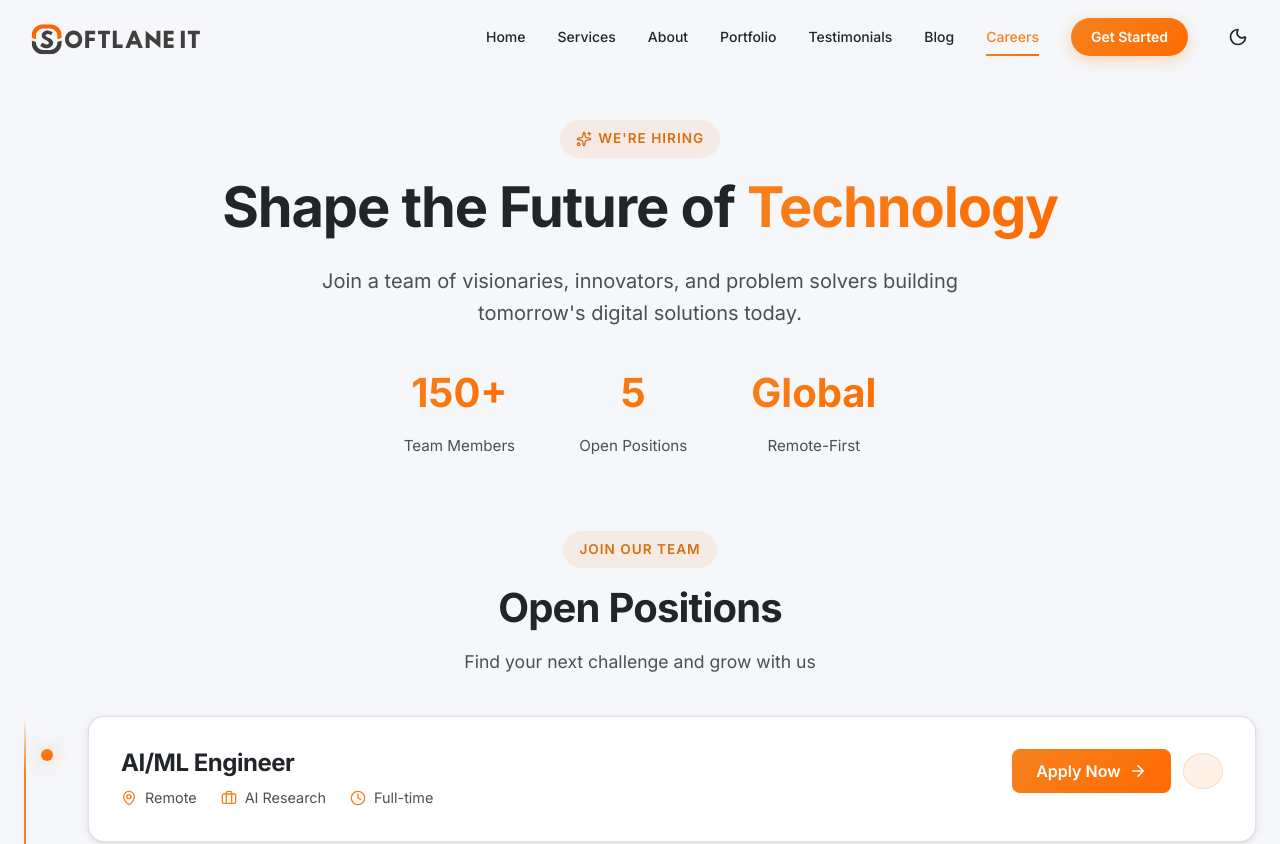
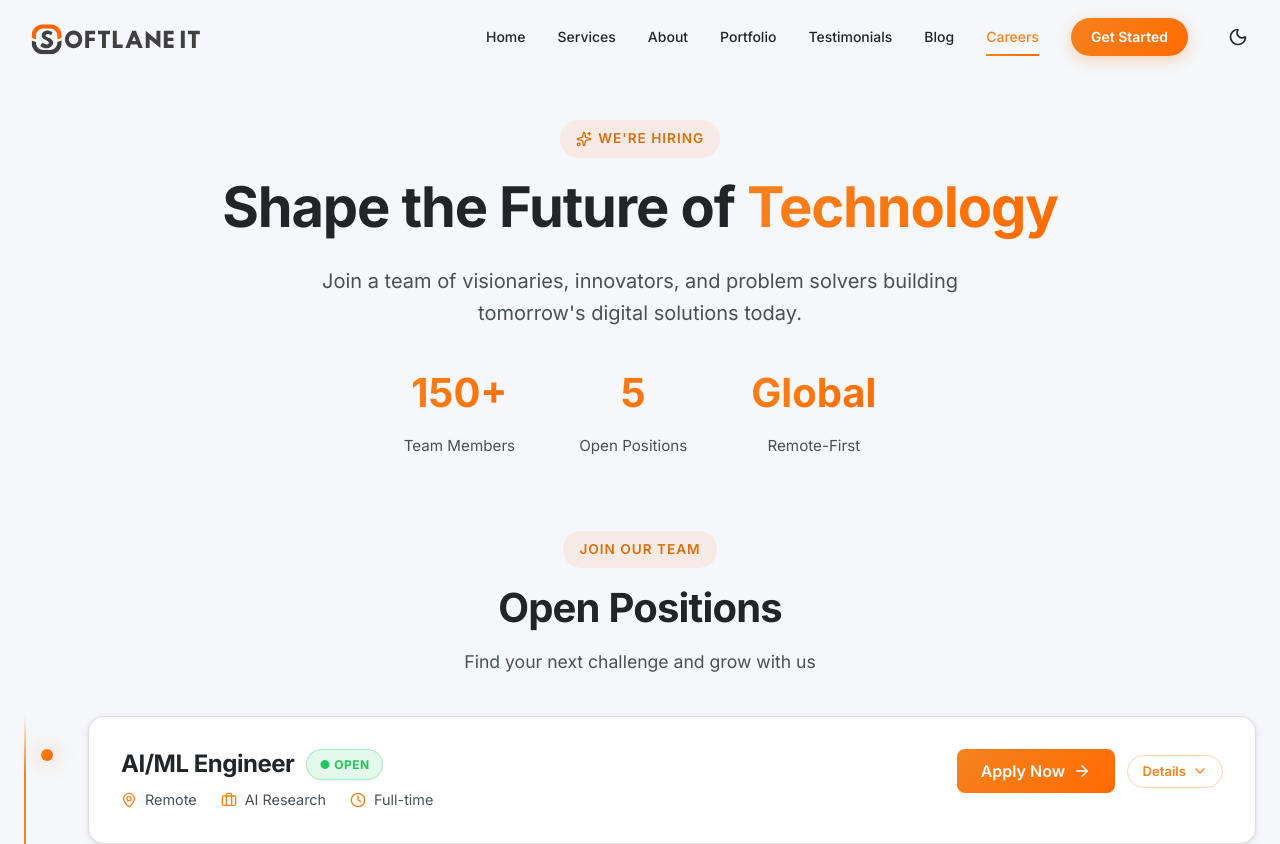
Before and after one commit to SoftLaneIT/softlaneit-official-website, a React (Vite) app: page /careers in a window 1280 px wide. Shown: the top 844 px of the page. Built offline with nearby package versions, Linux system fonts and the light colour scheme.

Commit message:
feat: Enhance Careers page job cards with status badges and redesigned toggle buttons, and update hero grid background.

```diff
--- a/src/pages/CareersPage.css
+++ b/src/pages/CareersPage.css
@@ -43,10 +43,13 @@
 }
 
 @keyframes float {
-  0%, 100% {
+
+  0%,
+  100% {
     transform: translateY(0) translateX(0);
     opacity: 0.6;
   }
+
   50% {
     transform: translateY(-100px) translateX(50px);
     opacity: 0.3;
@@ -189,11 +192,10 @@
   bottom: 0;
   width: 2px;
   background: linear-gradient(180deg,
-    transparent 0%,
-    var(--primary-orange) 20%,
-    var(--primary-orange) 80%,
-    transparent 100%
-  );
+      transparent 0%,
+      var(--primary-orange) 20%,
+      var(--primary-orange) 80%,
+      transparent 100%);
 }
 
 .position-card {
@@ -250,21 +252,24 @@
 }
 
 .toggle-btn {
-  display: flex;
+  display: inline-flex;
   align-items: center;
-  justify-content: center;
-  width: 36px;
-  height: 36px;
-  border-radius: 50%;
-  background: rgba(245, 130, 31, 0.1);
-  border: 1px solid rgba(245, 130, 31, 0.2);
+  gap: 0.35rem;
+  padding: 0.45rem 0.9rem;
+  border-radius: 20px;
+  background: transparent;
+  border: 1px solid rgba(245, 130, 31, 0.35);
   color: var(--primary-orange);
+  font-size: 0.82rem;
+  font-weight: 600;
   cursor: pointer;
   transition: all 0.3s ease;
+  white-space: nowrap;
 }
 
 .toggle-btn svg {
   transition: transform 0.3s ease;
+  flex-shrink: 0;
 }
 
 .toggle-btn-open svg {
@@ -272,7 +277,33 @@
 }
 
 .toggle-btn:hover {
-  background: rgba(245, 130, 31, 0.2);
+  background: rgba(245, 130, 31, 0.1);
+  border-color: var(--primary-orange);
+}
+
+/* Position status badge */
+.position-status {
+  display: inline-flex;
+  align-items: center;
+  gap: 0.3rem;
+  padding: 0.3rem 0.75rem;
+  border-radius: 20px;
+  font-size: 0.75rem;
+  font-weight: 700;
+  letter-spacing: 0.5px;
+  text-transform: uppercase;
+}
+
+.position-status-open {
+  background: rgba(34, 197, 94, 0.12);
+  color: #22c55e;
+  border: 1px solid rgba(34, 197, 94, 0.3);
+}
+
+.position-status-closed {
+  background: rgba(156, 163, 175, 0.12);
+  color: #9ca3af;
+  border: 1px solid rgba(156, 163, 175, 0.25);
 }
 
 /* Collapsible body */
@@ -618,6 +649,7 @@
   from {
     opacity: 0;
   }
+
   to {
     opacity: 1;
   }
@@ -628,6 +660,7 @@
     opacity: 0;
     transform: translateY(30px);
   }
+
   to {
     opacity: 1;
     transform: translateY(0);
--- a/src/pages/CareersPage.tsx
+++ b/src/pages/CareersPage.tsx
@@ -102,7 +102,12 @@ export const CareersPage = () => {
                 <div key={job.slug} className={`position-card ${isExpanded ? 'position-card-expanded' : ''}`}>
                   <div className="position-header" onClick={() => toggleJob(job.slug)} style={{ cursor: 'pointer' }}>
                     <div className="position-info">
-                    <h3>{job.attributes.title}</h3>
+                      <div style={{ display: 'flex', alignItems: 'center', gap: '0.75rem', marginBottom: '0.5rem' }}>
+                        <h3 style={{ margin: 0 }}>{job.attributes.title}</h3>
+                        <span className={`position-status ${job.attributes.status === 'closed' ? 'position-status-closed' : 'position-status-open'}`}>
+                          {job.attributes.status === 'closed' ? '● Closed' : '● Open'}
+                        </span>
+                      </div>
                       <div className="position-meta">
                         <span className="meta-item">
                           <MapPin size={16} />
@@ -118,13 +123,14 @@ export const CareersPage = () => {
                         </span>
                       </div>
                     </div>
-                  <div className="position-actions">
-                    <button className="apply-btn">
+                    <div className="position-actions" onClick={e => e.stopPropagation()}>
+                      <button className="apply-btn" onClick={() => toggleJob(job.slug)}>
                         Apply Now
                         <ArrowRight size={18} />
                       </button>
-                    <button className={`toggle-btn ${isExpanded ? 'toggle-btn-open' : ''}`} aria-label="Toggle details">
-                      <ChevronDown size={20} />
+                      <button className={`toggle-btn ${isExpanded ? 'toggle-btn-open' : ''}`} onClick={() => toggleJob(job.slug)} aria-label="Toggle details">
+                        {isExpanded ? 'Hide' : 'Details'}
+                        <ChevronDown size={16} />
                       </button>
                     </div>
                   </div>
```
Lines whose indentation alone changed are shown as unchanged.
